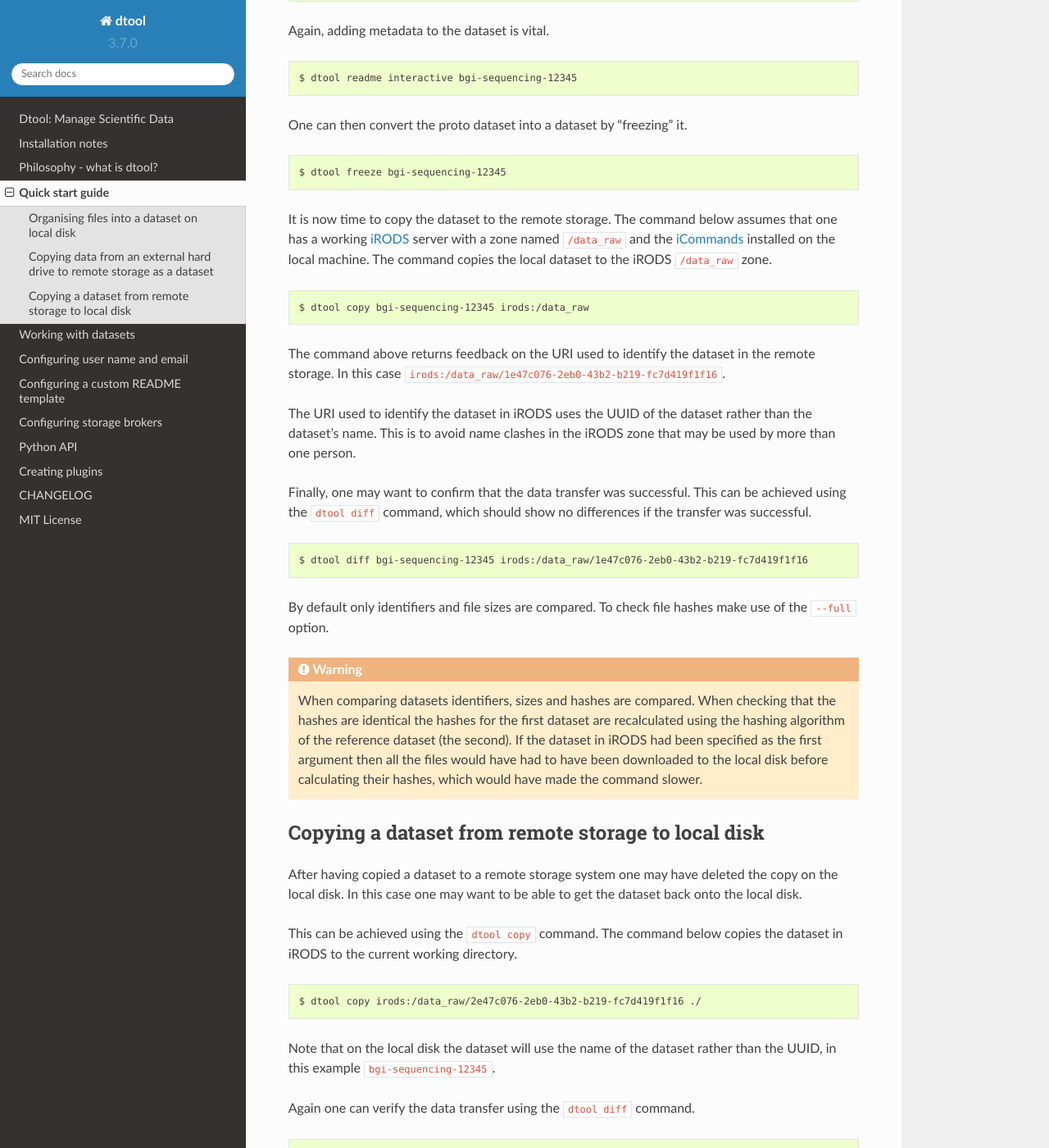
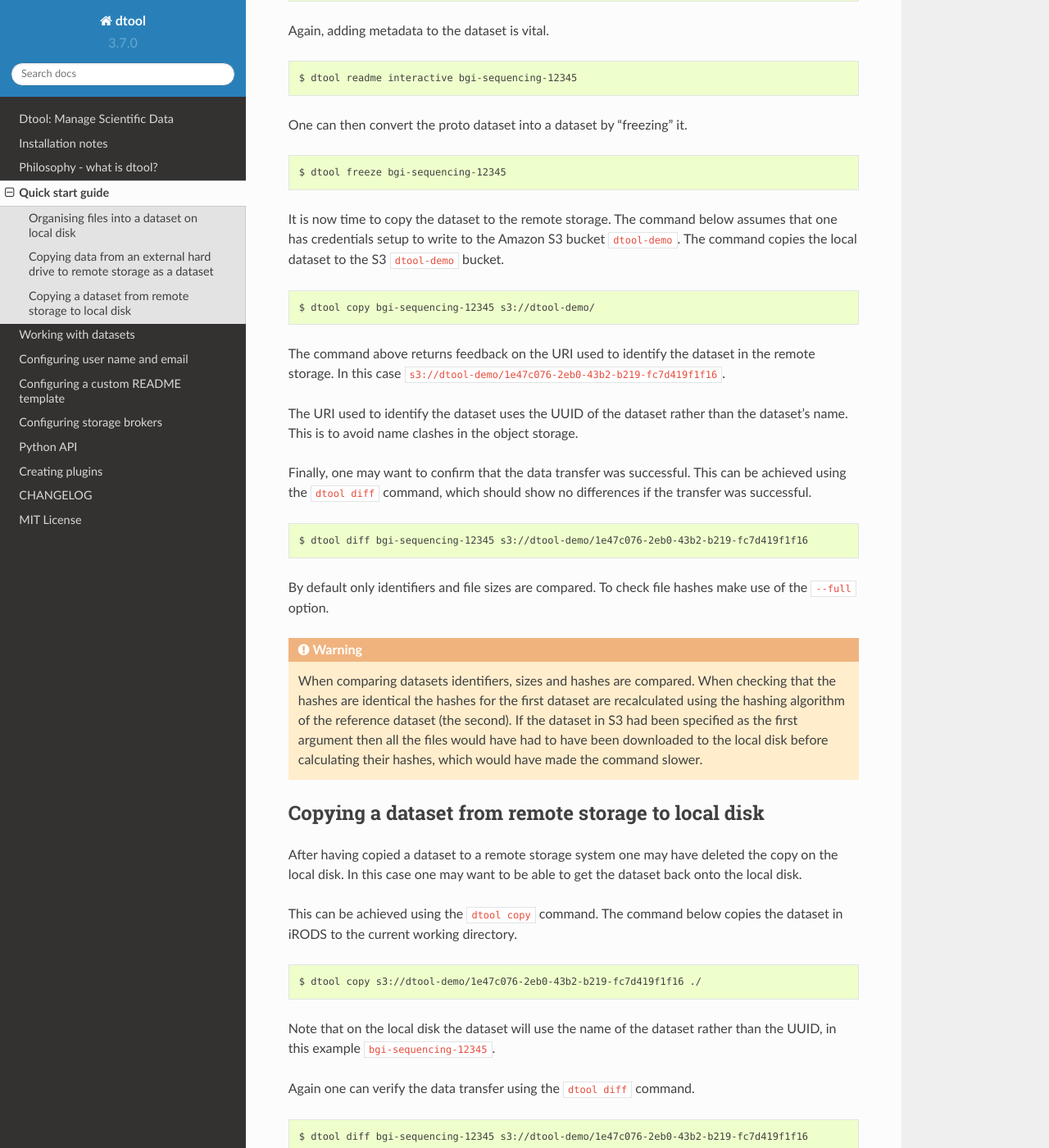
Before and after one commit to jic-dtool/dtool, a Sphinx documentation site: the page built from docs/source/quick_start_guide.rst, in a window 1280 px wide and 1400 px high, scrolled down 1600 px. Shown: the whole window at 82% size. Built offline with Sphinx 7.4.7 and the Read the Docs theme 2.0.0, drawn with Linux system fonts in a browser that asks for light colours; some of the changed text lies outside the part shown.

Commit message:
Make use of S3 rather than iRODS examples in quickstart guide

```diff
--- a/docs/source/quick_start_guide.rst
+++ b/docs/source/quick_start_guide.rst
@@ -89,22 +89,20 @@ One can then convert the proto dataset into a dataset by "freezing" it.
     $ dtool freeze bgi-sequencing-12345
 
 It is now time to copy the dataset to the remote storage. The command below
-assumes that one has a working `iRODS <https://irods.org/>`_ server with a zone
-named ``/data_raw`` and the `iCommands <https://irods.org/download/>`_
-installed on the local machine. The command copies the local dataset to the
-iRODS ``/data_raw`` zone.
+assumes that one has credentials setup to write to the Amazon S3 bucket
+``dtool-demo``. The command copies the local dataset to the S3 ``dtool-demo``
+bucket.
 
 .. code-block:: none
 
-    $ dtool copy bgi-sequencing-12345 irods:/data_raw
+    $ dtool copy bgi-sequencing-12345 s3://dtool-demo/
 
 The command above returns feedback on the URI used to identify the dataset in
 the remote storage. In this case
-``irods:/data_raw/1e47c076-2eb0-43b2-b219-fc7d419f1f16``.
+``s3://dtool-demo/1e47c076-2eb0-43b2-b219-fc7d419f1f16``.
 
-The URI used to identify the dataset in iRODS uses the UUID of the dataset
-rather than the dataset's name. This is to avoid name clashes in the iRODS zone
-that may be used by more than one person.
+The URI used to identify the dataset uses the UUID of the dataset rather than
+the dataset's name. This is to avoid name clashes in the object storage.
 
 Finally, one may want to confirm that the data transfer was successful. This
 can be achieved using the ``dtool diff`` command, which should show no
@@ -112,7 +110,7 @@ differences if the transfer was successful.
 
 .. code-block:: none
 
-    $ dtool diff bgi-sequencing-12345 irods:/data_raw/1e47c076-2eb0-43b2-b219-fc7d419f1f16
+    $ dtool diff bgi-sequencing-12345 s3://dtool-demo/1e47c076-2eb0-43b2-b219-fc7d419f1f16
 
 By default only identifiers and file sizes are compared. To check file hashes
 make use of the ``--full`` option.
@@ -120,7 +118,7 @@ make use of the ``--full`` option.
 .. warning:: When comparing datasets identifiers, sizes and hashes are
              compared. When checking that the hashes are identical the hashes
              for the first dataset are recalculated using the hashing algorithm
-             of the reference dataset (the second). If the dataset in iRODS had
+             of the reference dataset (the second). If the dataset in S3 had
              been specified as the first argument then all the files would have
              had to have been downloaded to the local disk before calculating
              their hashes, which would have made the command slower.
@@ -138,7 +136,7 @@ the dataset in iRODS to the current working directory.
 
 .. code-block:: none
 
-    $ dtool copy irods:/data_raw/2e47c076-2eb0-43b2-b219-fc7d419f1f16 ./
+    $ dtool copy s3://dtool-demo/1e47c076-2eb0-43b2-b219-fc7d419f1f16 ./
 
 Note that on the local disk the dataset will use the name of the dataset rather
 than the UUID, in this example ``bgi-sequencing-12345``.
@@ -147,4 +145,4 @@ Again one can verify the data transfer using the ``dtool diff`` command.
 
 .. code-block:: none
 
-    $ dtool diff bgi-sequencing-12345 irods:/data_raw/1e47c076-2eb0-43b2-b219-fc7d419f1f16
+    $ dtool diff bgi-sequencing-12345 s3://dtool-demo/1e47c076-2eb0-43b2-b219-fc7d419f1f16
```
